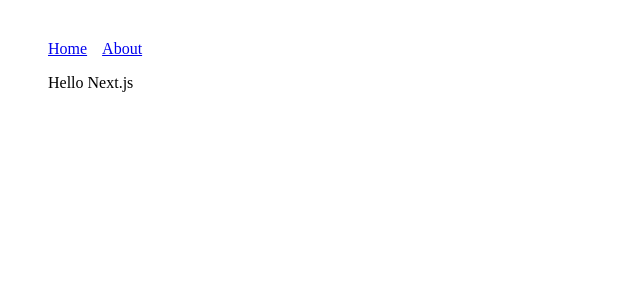
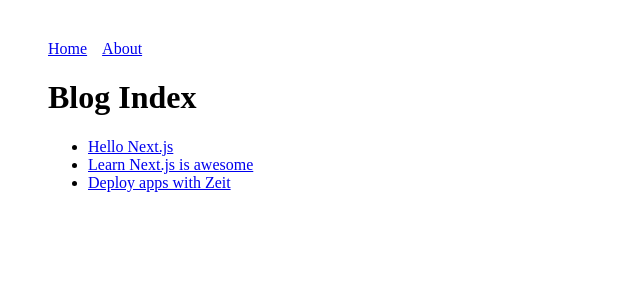
Before and after one commit to MilcahHalili/hello-next, a Next.js app: page / in a window 1280 px wide. Shown: the top 300 px of the page, without its empty margins (0-640 px from the left). Built offline with nearby package versions, Linux system fonts and the light colour scheme.

Commit message:
add blog index

```diff
--- a/pages/index.js
+++ b/pages/index.js
@@ -1,11 +1,23 @@
 import Layout from '../components/Layout';
+import Link from 'next/link';
 
-const Index = () => (
-  <div>
-    <Layout>
-      <p>Hello Next.js</p>
-    </Layout>
-  </div>
+const PostLink = props => (
+  <li>
+    <Link href={`post?title=${props.title}`}>
+      <a>{props.title}</a>
+    </Link>
+  </li>
 );
 
-export default Index;
+export default function Blog() {
+  return (
+    <Layout>
+      <h1>Blog Index</h1>
+      <ul>
+        <PostLink title="Hello Next.js" />
+        <PostLink title="Learn Next.js is awesome" />
+        <PostLink title="Deploy apps with Zeit" />
+      </ul>
+    </Layout>
+  );
+};
```
Also changed, not shown: pages/post.js (added, +17 -0 lines).
